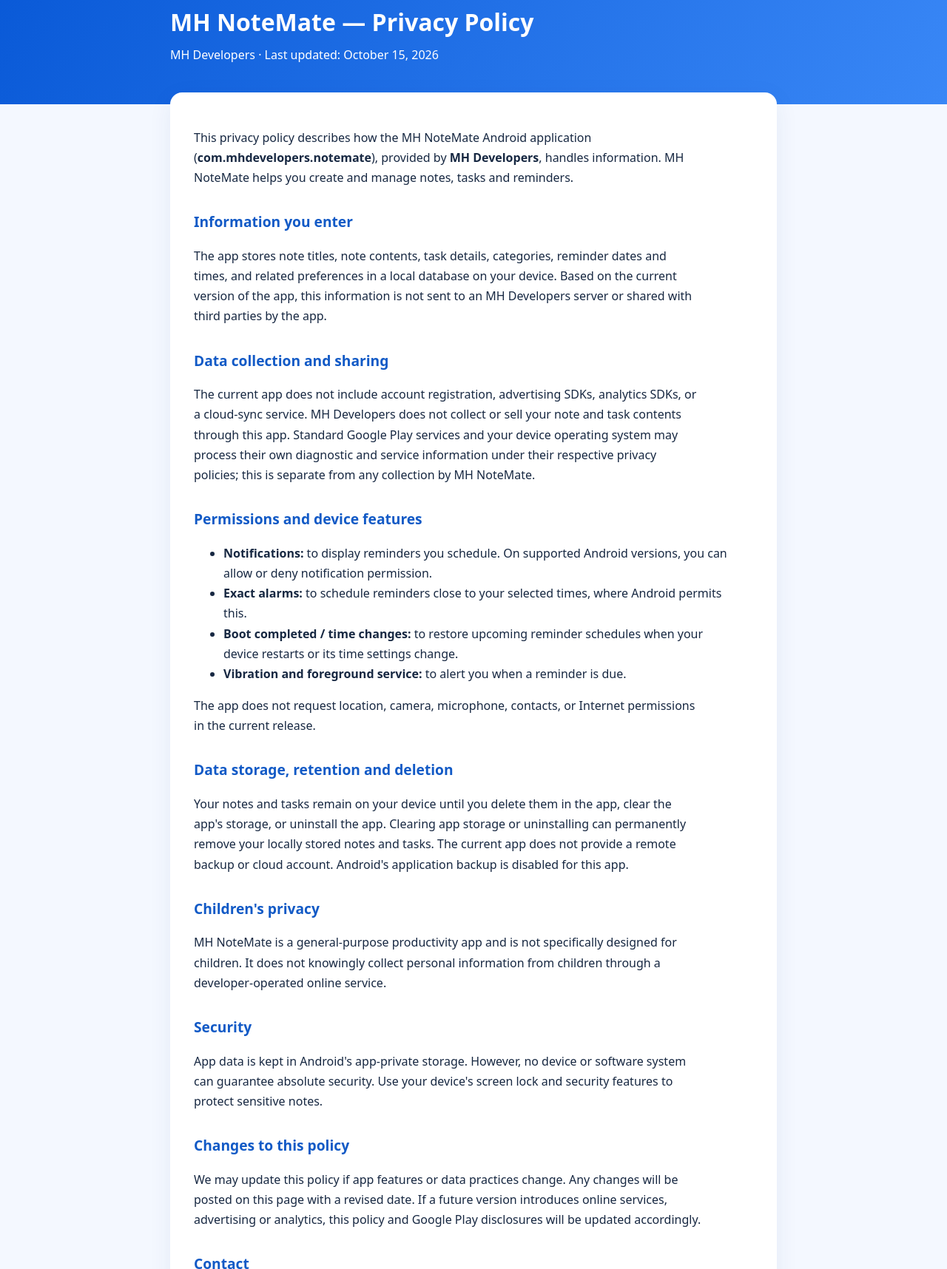
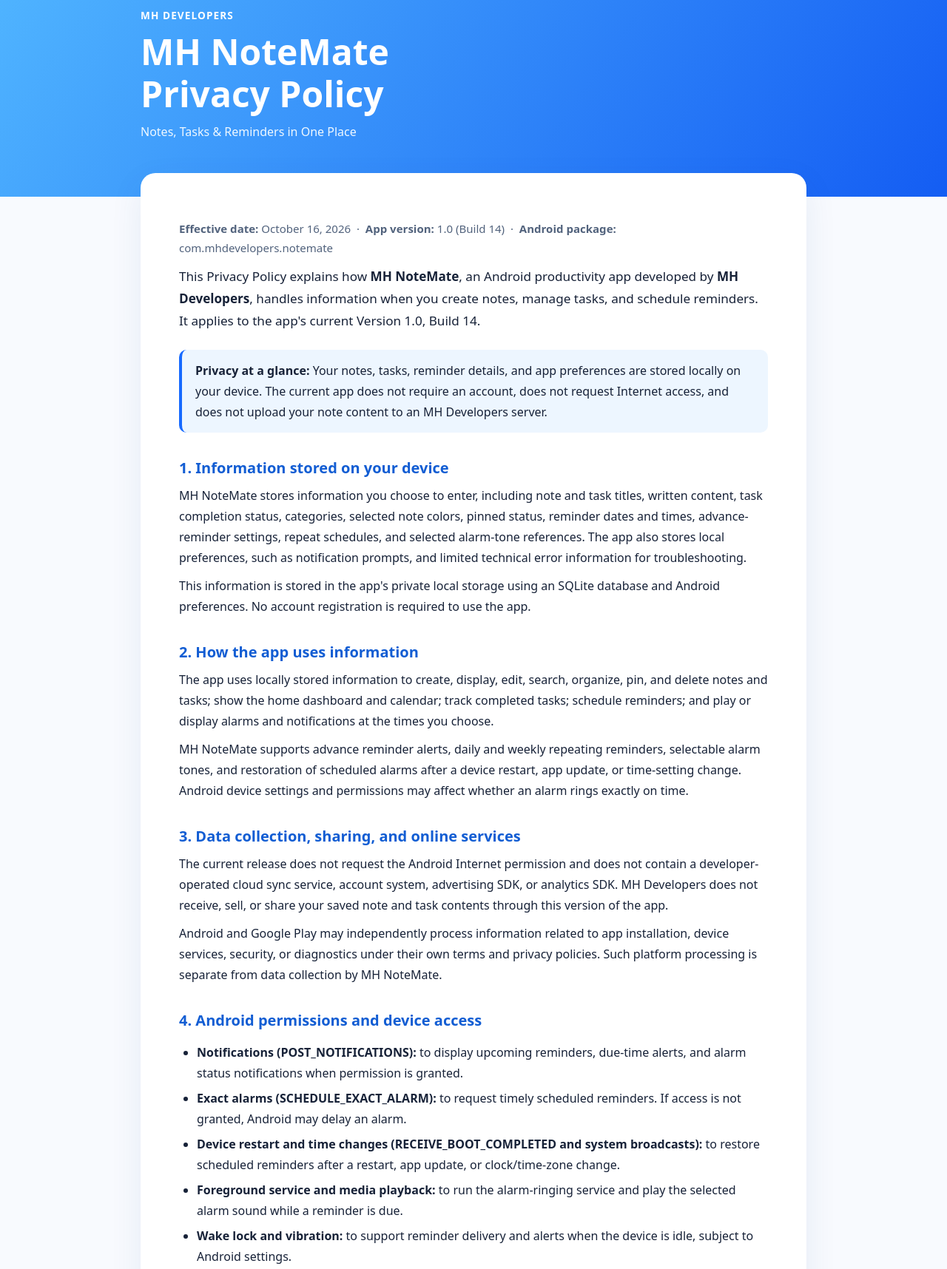
Before and after one commit to hammadshaukatpk-art/MH-NoteMate, a plain HTML site: page docs/privacy.html in a window 1280 px wide. Shown: the part 45-1761 px from the top of the page at 74% size. Drawn offline with Linux system fonts and the light colour scheme.

Commit message:
Update privacy policy for MH NoteMate v1.0 Build 14 and current Android permissions and local data practices

```diff
--- a/docs/privacy.html
+++ b/docs/privacy.html
@@ -3,38 +3,66 @@
 <head>
 <meta charset="utf-8">
 <meta name="viewport" content="width=device-width, initial-scale=1">
+<meta name="theme-color" content="#176AFF">
 <meta name="robots" content="index,follow">
-<title>Privacy Policy — MH NoteMate</title>
-<meta name="description" content="Privacy policy for the MH NoteMate Android notes, tasks and reminders app by MH Developers.">
+<meta name="description" content="Official MH NoteMate privacy policy: how notes, tasks, reminders, alarm permissions and locally stored app data are handled.">
+<title>Privacy Policy | MH NoteMate by MH Developers</title>
 <style>
-:root{color-scheme:light}*{box-sizing:border-box}body{margin:0;background:#f4f8ff;color:#172842;font:16px/1.7 system-ui,-apple-system,Segoe UI,Roboto,Arial,sans-serif}header{background:linear-gradient(120deg,#0959d7,#3987f6);color:white;padding:48px 20px}main{max-width:820px;margin:-16px auto 40px;background:white;padding:32px;border-radius:16px;box-shadow:0 8px 32px #133c7a12}h1{margin:0;font-size:2rem}h2{font-size:1.2rem;color:#125ac6;margin-top:30px}p,li{max-width:75ch}a{color:#125ac6}header p{margin:4px 0}footer{text-align:center;color:#54677f;padding:0 16px 32px}@media(max-width:600px){main{margin:0 10px 28px;padding:22px}header{padding:32px 20px}}</style>
+:root{color-scheme:light;--blue:#176aff;--navy:#172238;--muted:#647189;--line:#e4ecf8}
+*{box-sizing:border-box}html{scroll-behavior:smooth}
+body{margin:0;background:#f8fafe;color:var(--navy);font:16px/1.75 system-ui,-apple-system,BlinkMacSystemFont,"Segoe UI",Roboto,Arial,sans-serif}
+header{background:linear-gradient(125deg,#50b5ff,#145df3);color:white;padding:54px 22px 70px}
+.wrap{max-width:900px;margin:auto}header h1{font-size:clamp(2rem,5vw,3rem);margin:8px 0;line-height:1.2}
+header p{margin:4px 0;color:#eff8ff}.eyebrow{font-size:.85rem;font-weight:700;letter-spacing:.08em;text-transform:uppercase}
+main{max-width:900px;margin:-32px auto 32px;background:#fff;border-radius:20px;padding:clamp(24px,5vw,52px);box-shadow:0 15px 45px #144c9715}
+h2{font-size:1.25rem;color:#125dd3;margin:34px 0 10px;line-height:1.35}
+h3{font-size:1.03rem;margin:22px 0 6px}p{margin:10px 0}ul{padding-left:24px}li{margin:6px 0}
+a{color:#125dd3;overflow-wrap:anywhere}.intro{font-size:1.07rem}.meta{color:#52637d;font-size:.94rem}
+.notice{background:#edf6ff;border-left:4px solid #176aff;padding:14px 18px;border-radius:10px;margin:24px 0}
+footer{text-align:center;padding:10px 16px 32px;color:#5e7088;font-size:.9rem}
+@media(max-width:650px){header{padding:34px 20px 60px}main{margin:-26px 12px 24px;border-radius:16px;padding:24px 20px}}
+</style>
 </head>
 <body>
-<header><div style="max-width:820px;margin:auto"><h1>MH NoteMate — Privacy Policy</h1><p>MH Developers · Last updated: October 15, 2026</p></div></header>
+<header><div class="wrap"><div class="eyebrow">MH Developers</div><h1>MH NoteMate<br>Privacy Policy</h1><p>Notes, Tasks &amp; Reminders in One Place</p></div></header>
 <main>
-<p>This privacy policy describes how the MH NoteMate Android application (<strong>com.mhdevelopers.notemate</strong>), provided by <strong>MH Developers</strong>, handles information. MH NoteMate helps you create and manage notes, tasks and reminders.</p>
-<h2>Information you enter</h2>
-<p>The app stores note titles, note contents, task details, categories, reminder dates and times, and related preferences in a local database on your device. Based on the current version of the app, this information is not sent to an MH Developers server or shared with third parties by the app.</p>
-<h2>Data collection and sharing</h2>
-<p>The current app does not include account registration, advertising SDKs, analytics SDKs, or a cloud-sync service. MH Developers does not collect or sell your note and task contents through this app. Standard Google Play services and your device operating system may process their own diagnostic and service information under their respective privacy policies; this is separate from any collection by MH NoteMate.</p>
-<h2>Permissions and device features</h2>
+<p class="meta"><strong>Effective date:</strong> October 16, 2026 &nbsp;·&nbsp; <strong>App version:</strong> 1.0 (Build 14) &nbsp;·&nbsp; <strong>Android package:</strong> com.mhdevelopers.notemate</p>
+<p class="intro">This Privacy Policy explains how <strong>MH NoteMate</strong>, an Android productivity app developed by <strong>MH Developers</strong>, handles information when you create notes, manage tasks, and schedule reminders. It applies to the app's current Version 1.0, Build 14.</p>
+<div class="notice"><strong>Privacy at a glance:</strong> Your notes, tasks, reminder details, and app preferences are stored locally on your device. The current app does not require an account, does not request Internet access, and does not upload your note content to an MH Developers server.</div>
+<h2>1. Information stored on your device</h2>
+<p>MH NoteMate stores information you choose to enter, including note and task titles, written content, task completion status, categories, selected note colors, pinned status, reminder dates and times, advance-reminder settings, repeat schedules, and selected alarm-tone references. The app also stores local preferences, such as notification prompts, and limited technical error information for troubleshooting.</p>
+<p>This information is stored in the app's private local storage using an SQLite database and Android preferences. No account registration is required to use the app.</p>
+<h2>2. How the app uses information</h2>
+<p>The app uses locally stored information to create, display, edit, search, organize, pin, and delete notes and tasks; show the home dashboard and calendar; track completed tasks; schedule reminders; and play or display alarms and notifications at the times you choose.</p>
+<p>MH NoteMate supports advance reminder alerts, daily and weekly repeating reminders, selectable alarm tones, and restoration of scheduled alarms after a device restart, app update, or time-setting change. Android device settings and permissions may affect whether an alarm rings exactly on time.</p>
+<h2>3. Data collection, sharing, and online services</h2>
+<p>The current release does not request the Android Internet permission and does not contain a developer-operated cloud sync service, account system, advertising SDK, or analytics SDK. MH Developers does not receive, sell, or share your saved note and task contents through this version of the app.</p>
+<p>Android and Google Play may independently process information related to app installation, device services, security, or diagnostics under their own terms and privacy policies. Such platform processing is separate from data collection by MH NoteMate.</p>
+<h2>4. Android permissions and device access</h2>
 <ul>
-<li><strong>Notifications:</strong> to display reminders you schedule. On supported Android versions, you can allow or deny notification permission.</li>
-<li><strong>Exact alarms:</strong> to schedule reminders close to your selected times, where Android permits this.</li>
-<li><strong>Boot completed / time changes:</strong> to restore upcoming reminder schedules when your device restarts or its time settings change.</li>
-<li><strong>Vibration and foreground service:</strong> to alert you when a reminder is due.</li>
+<li><strong>Notifications (POST_NOTIFICATIONS):</strong> to display upcoming reminders, due-time alerts, and alarm status notifications when permission is granted.</li>
+<li><strong>Exact alarms (SCHEDULE_EXACT_ALARM):</strong> to request timely scheduled reminders. If access is not granted, Android may delay an alarm.</li>
+<li><strong>Device restart and time changes (RECEIVE_BOOT_COMPLETED and system broadcasts):</strong> to restore scheduled reminders after a restart, app update, or clock/time-zone change.</li>
+<li><strong>Foreground service and media playback:</strong> to run the alarm-ringing service and play the selected alarm sound while a reminder is due.</li>
+<li><strong>Wake lock and vibration:</strong> to support reminder delivery and alerts when the device is idle, subject to Android settings.</li>
 </ul>
-<p>The app does not request location, camera, microphone, contacts, or Internet permissions in the current release.</p>
-<h2>Data storage, retention and deletion</h2>
-<p>Your notes and tasks remain on your device until you delete them in the app, clear the app's storage, or uninstall the app. Clearing app storage or uninstalling can permanently remove your locally stored notes and tasks. The current app does not provide a remote backup or cloud account. Android's application backup is disabled for this app.</p>
-<h2>Children's privacy</h2>
-<p>MH NoteMate is a general-purpose productivity app and is not specifically designed for children. It does not knowingly collect personal information from children through a developer-operated online service.</p>
-<h2>Security</h2>
-<p>App data is kept in Android's app-private storage. However, no device or software system can guarantee absolute security. Use your device's screen lock and security features to protect sensitive notes.</p>
-<h2>Changes to this policy</h2>
-<p>We may update this policy if app features or data practices change. Any changes will be posted on this page with a revised date. If a future version introduces online services, advertising or analytics, this policy and Google Play disclosures will be updated accordingly.</p>
-<h2>Contact</h2>
-<p>For privacy questions or requests, contact MH Developers through the project's public <a href="https://github.com/hammadshaukatpk-art/MH-NoteMate/issues">GitHub support and issue page</a>. Please do not include sensitive personal information in public issues.</p>
+<p>The current app does <strong>not</strong> request access to your location, camera, microphone, contacts, or Internet connection. You can manage notification and alarm access in Android settings.</p>
+<h2>5. Alarm tones and notifications</h2>
+<p>If you select an alarm tone, the app stores a reference to the chosen tone on your device, not an uploaded copy of the audio. At reminder time, Android may display notifications and the app may play the selected or a default alarm sound. The app includes a fallback notification when the normal alarm service cannot start. Notification permissions, alarm access, sound volume, Do Not Disturb, and device battery restrictions can affect these features.</p>
+<h2>6. Local diagnostics</h2>
+<p>To help identify app errors, MH NoteMate may record limited crash or alarm error details in private local app preferences. These records are not automatically sent to MH Developers. The current release does not provide a remote diagnostic upload service.</p>
+<h2>7. Data retention and deletion</h2>
+<p>Notes and tasks remain in local app storage until you delete them within MH NoteMate or remove the app's stored data. You can delete individual notes and tasks using the app's delete controls. To remove all locally stored app information, you can clear MH NoteMate's storage in Android settings or uninstall the app.</p>
+<p><strong>Important:</strong> Clearing app storage or uninstalling the app can permanently delete your notes and reminder settings. The current app does not provide cloud backup, and Android application backup is disabled for MH NoteMate. Because the app does not operate a user account or remote note database, there is no developer-held note archive to delete.</p>
+<h2>8. Security</h2>
+<p>MH NoteMate uses Android's app-private storage for saved content and preferences. We recommend using your device's screen lock and keeping Android updated. No storage system can guarantee complete security, so avoid storing information you would not want accessible to someone who can unlock your device.</p>
+<h2>9. Children's privacy</h2>
+<p>MH NoteMate is a general-purpose productivity app and is not specifically directed to children. The current app does not operate an online service that knowingly collects children's personal information.</p>
+<h2>10. Changes to this Privacy Policy</h2>
+<p>We may revise this policy when MH NoteMate's features or information-handling practices change. Updates will be posted at this URL with a revised effective date. If future versions introduce online accounts, cloud services, advertising, or analytics, the policy and applicable Google Play disclosures will be updated.</p>
+<h2>11. Contact MH Developers</h2>
+<p>For questions about this policy, contact MH Developers through the <a href="https://github.com/hammadshaukatpk-art/MH-NoteMate/issues" rel="noopener noreferrer">MH NoteMate GitHub support page</a>. GitHub issues are public; please do not post private notes, phone numbers, passwords, or other sensitive information there.</p>
 </main>
-<footer>© 2026 MH Developers · MH NoteMate</footer>
-</body></html>
+<footer>© 2026 MH Developers · MH NoteMate · Version 1.0 (Build 14)</footer>
+</body>
+</html>
```
